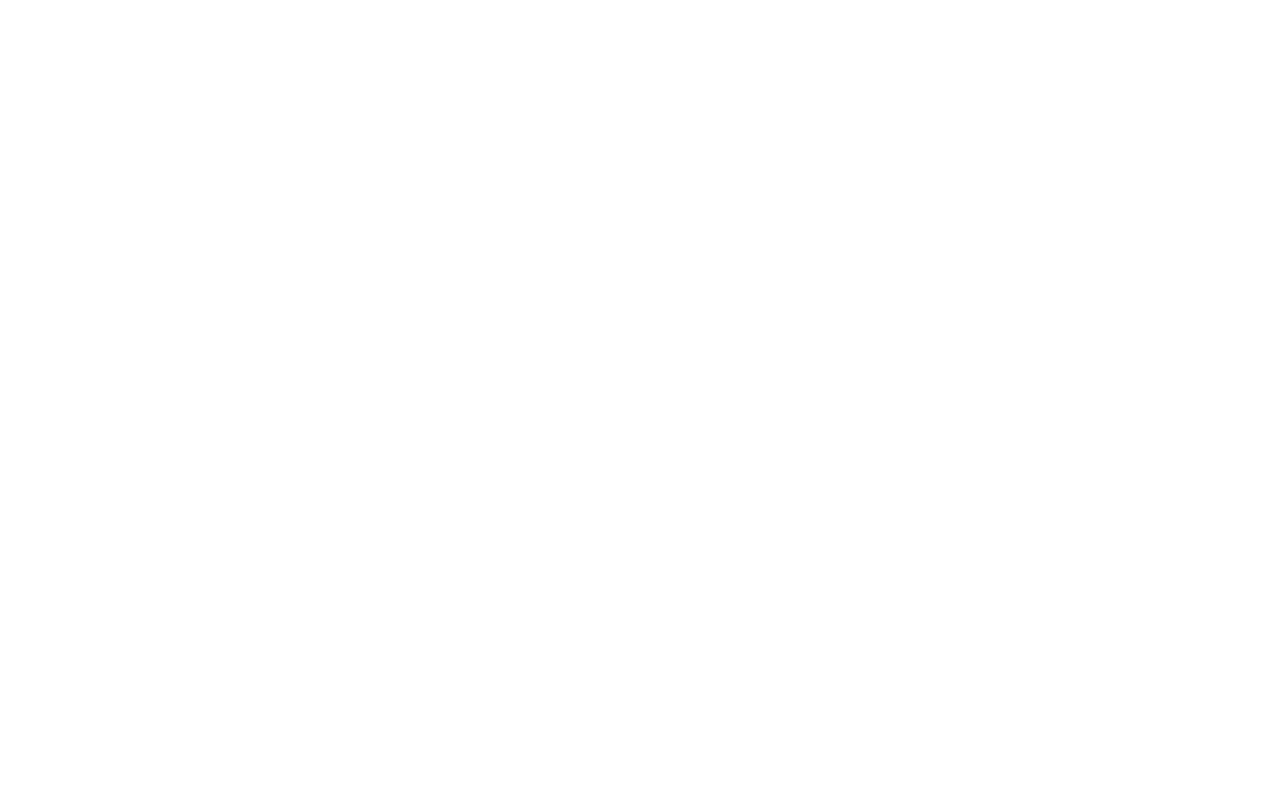
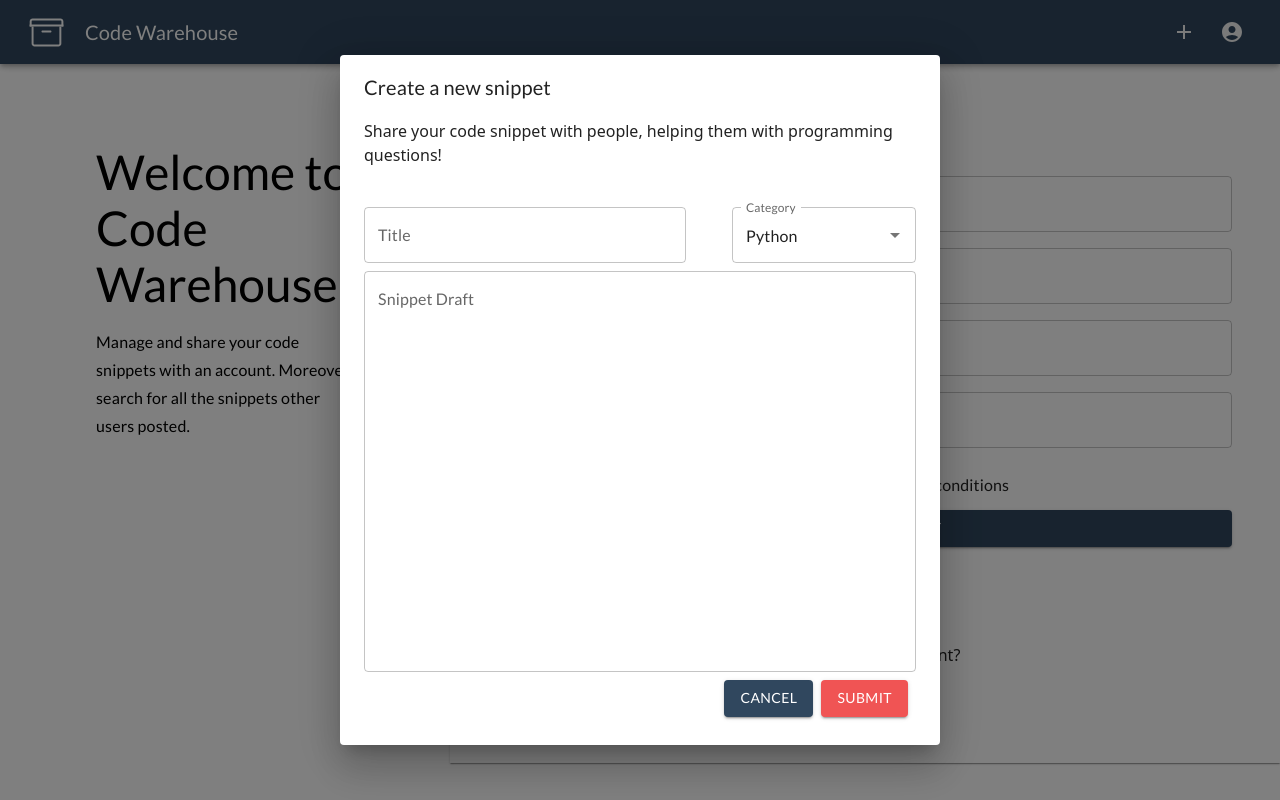
Before and after one commit to robertchenbao/code-warehouse, a React (Create React App) app in the folder frontend/: page /signup in a window 1280 px wide. Before the commit this address had no page. Built offline with nearby package versions, Linux system fonts and the light colour scheme.

Commit message:
Add the sign up page

```diff
--- /dev/null
+++ b/frontend/src/SignupPage.js
@@ -0,0 +1,155 @@
+import Button from "@mui/material/Button";
+import Card from "@mui/material/Card";
+import CardContent from "@mui/material/CardContent";
+import Checkbox from "@mui/material/Checkbox";
+import FormControl from "@mui/material/FormControl";
+import FormControlLabel from "@mui/material/FormControlLabel";
+import TextField from "@mui/material/TextField";
+import Typography from "@mui/material/Typography";
+import React from "react";
+import { Link } from "react-router-dom";
+import { useFormik } from "formik";
+import CodeAppBar from "./CodeAppBar";
+import Toolbar from "@mui/material/Toolbar";
+
+function SignupPage() {
+    const form = useFormik({
+        initialValues: {
+            name: "",
+            email: "",
+            password: "",
+            passwordConfirm: "",
+            acceptTermsConditions: false,
+        },
+        onSubmit: async (values) => {
+            alert(JSON.stringify(values, null, 2));
+        },
+    });
+
+    function handleSubmit(ev) {
+        ev.preventDefault();
+    }
+
+    return (
+        <div className="flex flex-col flex-auto flex-shrink-0 p-24 md:flex-row md:p-0">
+            <CodeAppBar />
+            <div className="flex flex-col flex-grow-0 items-center text-center lg:px-24 lg:py-36 md:p-128 md:items-start md:flex-shrink-0 md:flex-1 md:text-left">
+                <Typography variant="h3" color="inherit" className="text-left">
+                    Welcome to Code Warehouse!
+                </Typography>
+
+                <Typography
+                    variant="subtitle1"
+                    color="inherit"
+                    className="max-w-512 text-left"
+                    sx={{ marginTop: "16px" }}
+                >
+                    Manage and share your code snippets with an account.
+                    Moreover, search for all the snippets other users posted.
+                </Typography>
+            </div>
+
+            <Card className="w-full max-w-400 mx-auto m-16 md:m-0" square>
+                <Toolbar />
+                <CardContent className="flex flex-col items-center justify-center p-32 md:p-48 md:pt-128 ">
+                    <Typography variant="h6" className="md:w-full p-8">
+                        CREATE AN ACCOUNT
+                    </Typography>
+
+                    <form
+                        name="registerForm"
+                        noValidate
+                        className="flex flex-col justify-center w-full px-8"
+                        onSubmit={handleSubmit}
+                    >
+                        <TextField
+                            sx={{ marginBottom: "16px" }}
+                            label="Name"
+                            autoFocus
+                            type="name"
+                            name="name"
+                            value={form.name}
+                            onChange={form.handleChange}
+                            variant="outlined"
+                            required
+                            fullWidth
+                        />
+
+                        <TextField
+                            sx={{ marginBottom: "16px" }}
+                            label="Email"
+                            type="email"
+                            name="email"
+                            value={form.email}
+                            onChange={form.handleChange}
+                            variant="outlined"
+                            required
+                            fullWidth
+                        />
+
+                        <TextField
+                            sx={{ marginBottom: "16px" }}
+                            label="Password"
+                            type="password"
+                            name="password"
+                            value={form.password}
+                            onChange={form.handleChange}
+                            variant="outlined"
+                            required
+                            fullWidth
+                        />
+
+                        <TextField
+                            sx={{ marginBottom: "16px" }}
+                            label="Password (Confirm)"
+                            type="password"
+                            name="passwordConfirm"
+                            value={form.passwordConfirm}
+                            onChange={form.handleChange}
+                            variant="outlined"
+                            required
+                            fullWidth
+                        />
+
+                        <FormControl
+                            className="items-center"
+                            sx={{ marginBottom: "4px" }}
+                        >
+                            <FormControlLabel
+                                control={
+                                    <Checkbox
+                                        name="acceptTermsConditions"
+                                        checked={form.acceptTermsConditions}
+                                        onChange={form.handleChange}
+                                    />
+                                }
+                                label="I read and accept terms and conditions"
+                            />
+                        </FormControl>
+
+                        <Button
+                            variant="contained"
+                            color="primary"
+                            className="w-full mx-auto mt-16"
+                            aria-label="Register"
+                            type="submit"
+                        >
+                            CREATE AN ACCOUNT
+                        </Button>
+                    </form>
+
+                    <div className="flex flex-col items-center justify-center pt-24 pb-12">
+                        <span className="font-medium">
+                            Already have an account?
+                        </span>
+                        <Link className="font-medium" to="/pages/auth/login-2">
+                            Login
+                        </Link>
+                    </div>
+                </CardContent>
+            </Card>
+        </div>
+    );
+}
+
+export default SignupPage;
--- a/frontend/src/index.js
+++ b/frontend/src/index.js
@@ -3,6 +3,8 @@
 import "./index.css";
 import App from "./App";
 import Profile from "./Profile";
+import SignupPage from "./SignupPage";
+
 import { BrowserRouter, Routes, Route } from "react-router-dom";
 import { ThemeProvider } from "@mui/material/styles";
 import { CodeWarehouseTheme } from "./theme";
@@ -16,6 +18,7 @@
                 <Routes>
                     <Route path="/" element={<App />} />
                     <Route path="profile" element={<Profile />} />
+                    <Route path="signup" element={<SignupPage />} />
                 </Routes>
             </BrowserRouter>
         </ThemeProvider>
```
